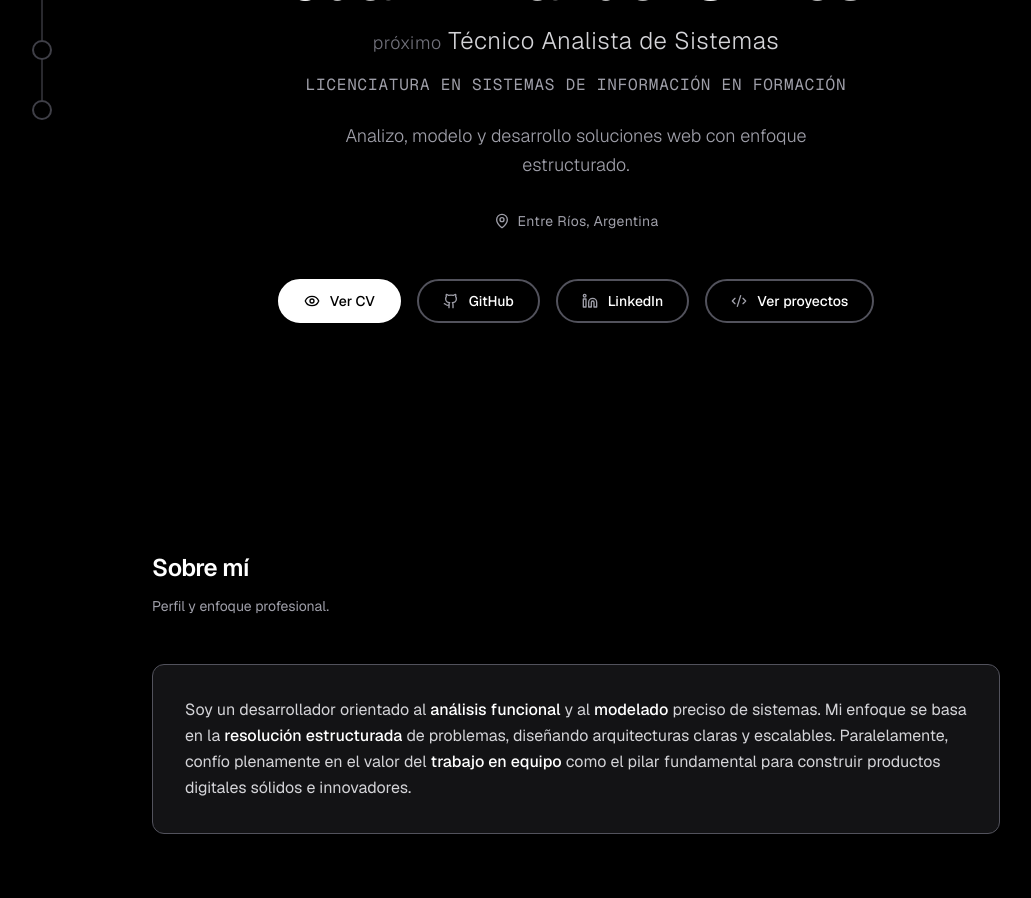
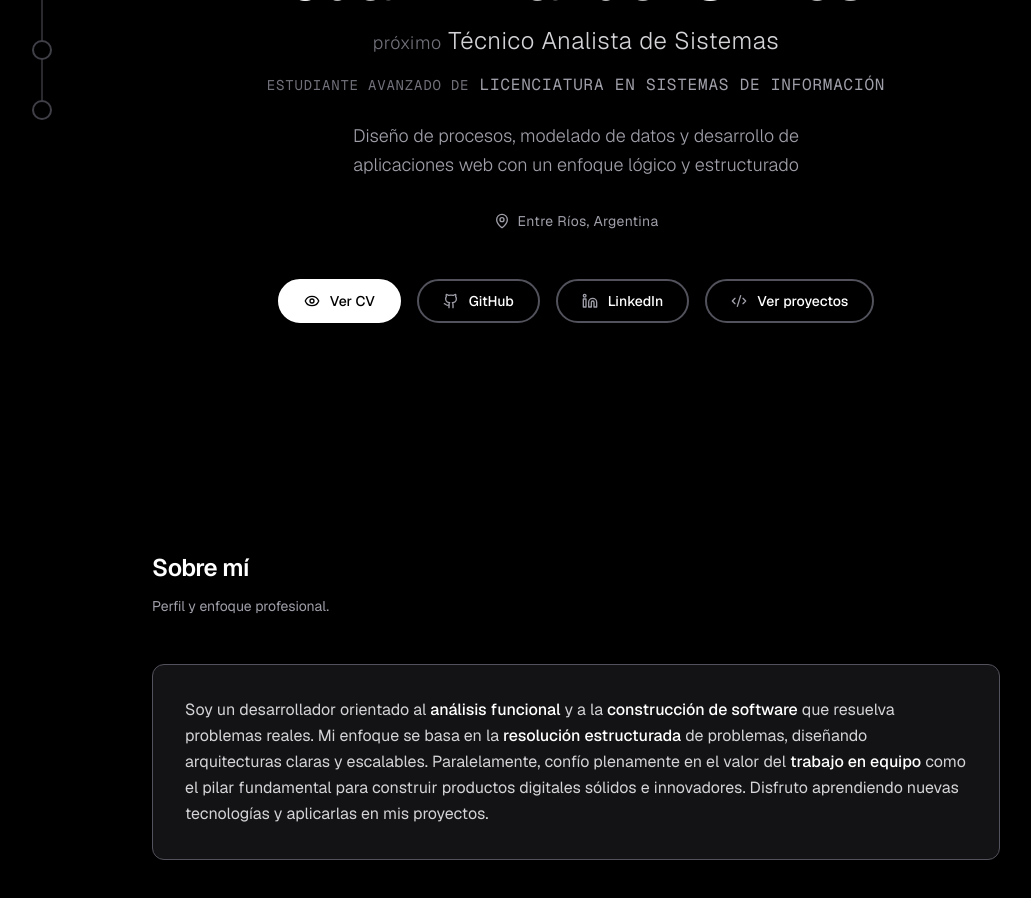
Before and after one commit to JuanOlmos43/PORTFOLIO, a Next.js app: page / in a window 1280 px wide. Shown: the part 440-1338 px from the top of the page, without its empty margins (64-1095 px from the left). Built offline with nearby package versions, Linux system fonts and the light colour scheme.

Commit message:
refactor: texto Hero y About

```diff
--- a/components/sections/About.tsx
+++ b/components/sections/About.tsx
@@ -35,8 +35,8 @@ export default function About() {
             <strong className="font-medium text-white">
               análisis funcional
             </strong>{" "}
-            y al <strong className="font-medium text-white">modelado</strong>{" "}
-            preciso de sistemas. Mi enfoque se basa en la{" "}
+            y a la <strong className="font-medium text-white">construcción de software</strong>{" "}
+            que resuelva problemas reales. Mi enfoque se basa en la{" "}
             <strong className="font-medium text-white">
               resolución estructurada
             </strong>{" "}
@@ -46,7 +46,7 @@ export default function About() {
               trabajo en equipo
             </strong>{" "}
             como el pilar fundamental para construir productos digitales sólidos
-            e innovadores.
+            e innovadores. Disfruto aprendiendo nuevas tecnologías y aplicarlas en mis proyectos.
           </p>
         </motion.div>
       </motion.div>
--- a/components/sections/Hero.tsx
+++ b/components/sections/Hero.tsx
@@ -43,6 +43,7 @@ export default function Hero() {
             {PERSONAL.title}
           </h2>
           <h3 className="text-sm md:text-base font-mono uppercase tracking-wider text-zinc-400">
+            <span className="text-base md:text-sm text-zinc-500">Estudiante avanzado de</span>{" "}
             {PERSONAL.subtitle}
           </h3>
         </motion.div>
--- a/data/personal.ts
+++ b/data/personal.ts
@@ -1,9 +1,9 @@
 export const PERSONAL = {
   name: "Juan Emanuel Olmos",
   title: "Técnico Analista de Sistemas",
-  subtitle: "Licenciatura en Sistemas de Información en formación",
+  subtitle: "Licenciatura en Sistemas de Información",
   description:
-    "Analizo, modelo y desarrollo soluciones web con enfoque estructurado.",
+    "Diseño de procesos, modelado de datos y desarrollo de aplicaciones web con un enfoque lógico y estructurado",
   location: "Entre Ríos, Argentina",
   github: "https://github.com/JuanOlmos43",
   linkedin: "https://www.linkedin.com/in/juan-emanuel-olmos-69b55a399",
```
